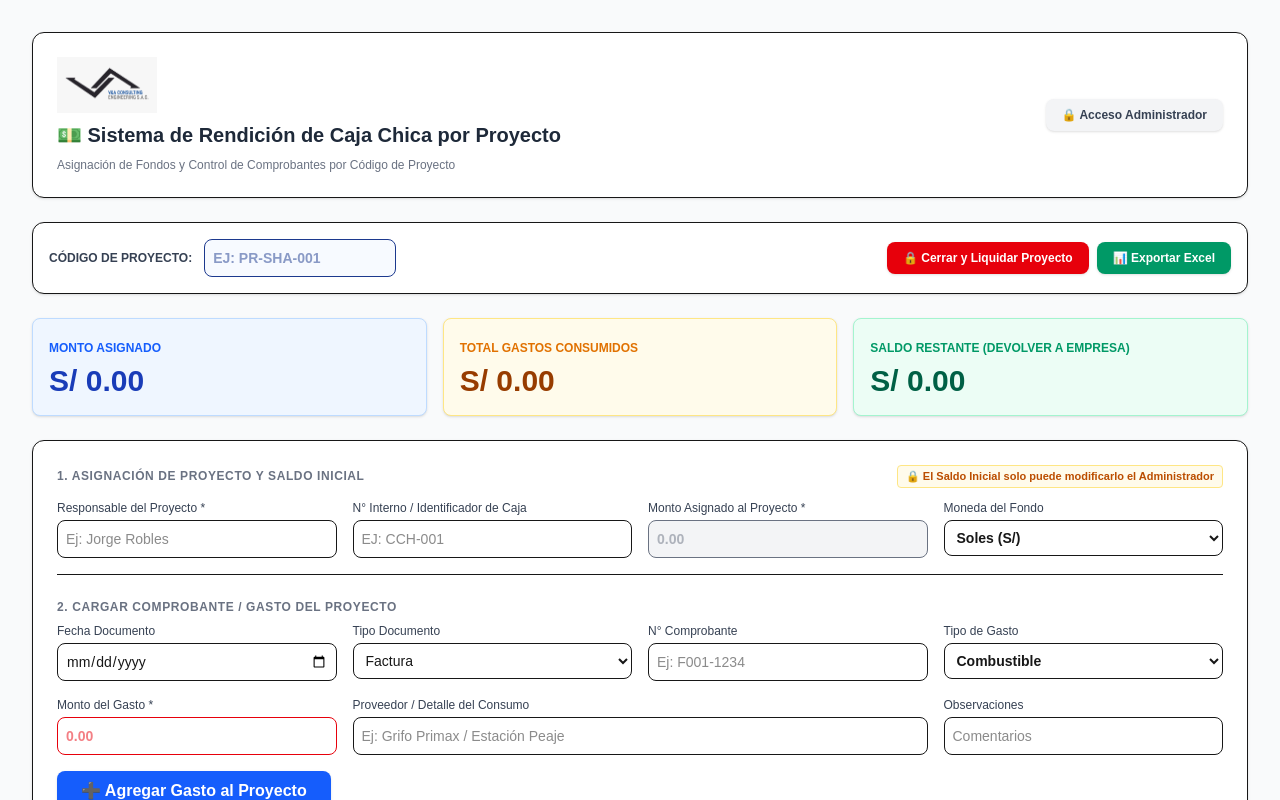
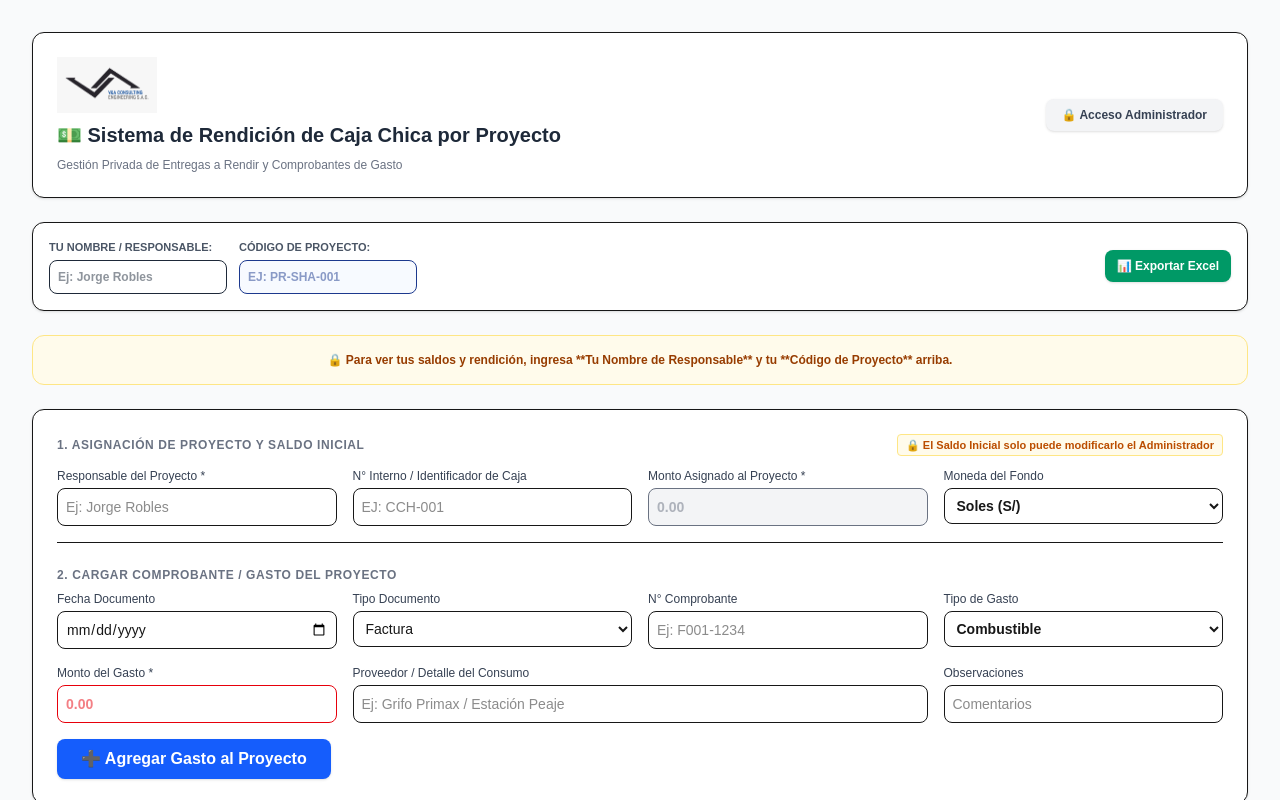
Before and after one commit to jroblestinajeros-lab/Control-de-vencimientos, a Next.js app: page /caja in a window 1280 px wide. Shown: the top 800 px of the page. Built offline with nearby package versions, Linux system fonts and the light colour scheme; no server answers; the database is empty.

Commit message:
Update page.tsx

```diff
--- a/app/caja/page.tsx
+++ b/app/caja/page.tsx
@@ -4,7 +4,7 @@ import { useState, useEffect } from 'react';
 import { createClient } from '@supabase/supabase-js';
 import * as XLSX from 'xlsx';
 
-// Conexión directa con credenciales de Supabase
+// Conexión directa con Supabase
 const supabaseUrl = 'https://cxqwzbfbffarrlgbhtuv.supabase.co';
 const supabaseAnonKey = 'sb_publishable_tLRrpt_XooefWWZp-xXDaQ_eNyXO_zE';
 const supabase = createClient(supabaseUrl, supabaseAnonKey);
@@ -34,16 +34,17 @@ export default function CajaChicaHome() {
   const [idEditando, setIdEditando] = useState<number | null>(null);
   const [esAdmin, setEsAdmin] = useState<boolean>(false);
 
-  // Filtro por Código de Proyecto Activo
+  // Filtro de usuario activo
+  const [responsableFiltro, setResponsableFiltro] = useState<string>('');
   const [proyectoSeleccionado, setProyectoSeleccionado] = useState<string>('');
 
-  // Formulario 1: Apertura de Caja por Proyecto
+  // Formulario 1: Apertura
   const [numeroCaja, setNumeroCaja] = useState<string>('');
   const [responsable, setResponsable] = useState<string>('');
   const [saldoInicial, setSaldoInicial] = useState<string>('');
   const [moneda, setMoneda] = useState<string>('PEN');
 
-  // Formulario 2: Registro de Comprobante / Gasto
+  // Formulario 2: Gasto
   const [fechaDocumento, setFechaDocumento] = useState<string>('');
   const [tipoDocumento, setTipoDocumento] = useState<string>('Factura');
   const [numeroDocumento, setNumeroDocumento] = useState<string>('');
@@ -56,7 +57,6 @@ export default function CajaChicaHome() {
     cargarRegistros();
   }, []);
 
-  // Autocompletar datos al seleccionar/escribir Código de Proyecto
   useEffect(() => {
     if (!proyectoSeleccionado) {
       setNumeroCaja('');
@@ -96,7 +96,7 @@ export default function CajaChicaHome() {
     const pass = prompt('Ingresa la contraseña de Administrador (vya2026):');
     if (pass === CLAVE_ADMIN) {
       setEsAdmin(true);
-      alert('Modo Administrador ACTIVADO.');
+      alert('Modo Administrador ACTIVADO. Ahora puedes ver y gestionar todos los proyectos.');
     } else if (pass !== null) {
       alert('Contraseña incorrecta.');
     }
@@ -287,9 +287,22 @@ export default function CajaChicaHome() {
     XLSX.writeFile(workbook, `Rendicion_Proyecto_${proyectoSeleccionado || 'General'}.xlsx`);
   };
 
-  const registrosFiltrados = proyectoSeleccionado
-    ? registros.filter((r) => (r.codigo_proyecto || '').toUpperCase().trim() === proyectoSeleccionado.toUpperCase().trim())
-    : [];
+  // PRIVACIDAD Y FILTRADO:
+  // Si es Admin ve todo lo del proyecto seleccionado.
+  // Si es Usuario normal, se filtra estrictamente por su Nombre de Responsable y Proyecto.
+  const registrosFiltrados = registros.filter((r) => {
+    const coincideProyecto = proyectoSeleccionado
+      ? (r.codigo_proyecto || '').toUpperCase().trim() === proyectoSeleccionado.toUpperCase().trim()
+      : false;
+
+    if (esAdmin) return coincideProyecto;
+
+    const coincideResponsable = responsableFiltro
+      ? (r.responsable || '').toLowerCase().includes(responsableFiltro.toLowerCase().trim())
+      : false;
+
+    return coincideProyecto && coincideResponsable;
+  });
 
   const primerRegistro = registrosFiltrados[0];
   const saldoInicialAsignado = primerRegistro ? primerRegistro.saldo_inicial : (parseFloat(saldoInicial) || 0);
@@ -308,7 +321,7 @@ export default function CajaChicaHome() {
           <div className="text-center sm:text-left flex flex-col items-center sm:items-start space-y-2">
             <img src="/logo.jpeg" alt="VyA Consulting Logo" className="h-14 object-contain" />
             <h1 className="text-xl font-bold text-gray-800">💵 Sistema de Rendición de Caja Chica por Proyecto</h1>
-            <p className="text-xs text-gray-500">Asignación de Fondos y Control de Comprobantes por Código de Proyecto</p>
+            <p className="text-xs text-gray-500">Gestión Privada de Entregas a Rendir y Comprobantes de Gasto</p>
           </div>
 
           <button
@@ -317,64 +330,86 @@ export default function CajaChicaHome() {
               esAdmin ? 'bg-amber-100 text-amber-800 border border-amber-300' : 'bg-gray-100 text-gray-700 hover:bg-gray-200'
             }`}
           >
-            {esAdmin ? '🔓 Modo Admin Activo' : '🔒 Acceso Administrador'}
+            {esAdmin ? '🔓 Modo Admin Activo (Vista Global)' : '🔒 Acceso Administrador'}
           </button>
         </div>
 
-        {/* Control Principal por Código de Proyecto */}
+        {/* Identificación de Usuario y Selección de Proyecto */}
         <div className="bg-white p-4 rounded-xl shadow-sm border flex flex-col md:flex-row justify-between items-center gap-4">
-          <div className="flex items-center gap-3 w-full md:w-auto">
-            <label className="text-xs font-bold text-gray-700 uppercase">Código de Proyecto:</label>
+          <div className="grid grid-cols-1 md:grid-cols-2 gap-3 w-full md:w-auto">
+            {!esAdmin && (
+              <div>
+                <label className="block text-[11px] font-bold text-gray-600 uppercase mb-1">Tu Nombre / Responsable:</label>
+                <input
+                  type="text"
+                  placeholder="Ej: Jorge Robles"
+                  value={responsableFiltro}
+                  onChange={(e) => setResponsableFiltro(e.target.value)}
+                  className="p-2 border rounded-lg text-xs font-bold text-gray-800 w-full"
+                />
+              </div>
+            )}
+            <div>
+              <label className="block text-[11px] font-bold text-gray-600 uppercase mb-1">Código de Proyecto:</label>
               <input
                 type="text"
                 placeholder="Ej: PR-SHA-001"
                 value={proyectoSeleccionado}
                 onChange={(e) => setProyectoSeleccionado(e.target.value)}
-              className="p-2 border rounded-lg text-sm font-extrabold text-blue-900 bg-blue-50/50 uppercase w-48"
+                className="p-2 border rounded-lg text-xs font-extrabold text-blue-900 bg-blue-50/50 uppercase w-full"
               />
+            </div>
+          </div>
+
+          <div className="flex items-center gap-2 w-full md:w-auto justify-end">
             {proyectoSeleccionado && (
               cajaEstaCerrada ? (
-                <span className="px-3 py-1 rounded-full text-xs font-extrabold bg-red-100 text-red-700">
+                <span className="px-3 py-1.5 rounded-full text-xs font-extrabold bg-red-100 text-red-700">
                   🔒 CERRADA
                 </span>
               ) : (
-                <span className="px-3 py-1 rounded-full text-xs font-extrabold bg-emerald-100 text-emerald-700">
+                <span className="px-3 py-1.5 rounded-full text-xs font-extrabold bg-emerald-100 text-emerald-700">
                   🔓 ABIERTA
                 </span>
               )
             )}
-          </div>
 
-          <div className="flex items-center gap-2 w-full md:w-auto justify-end">
-            {cajaEstaCerrada ? (
+            {esAdmin && (
+              cajaEstaCerrada ? (
                 <button
                   type="button"
                   onClick={() => cambiarEstadoCaja('Abierta')}
-                className="bg-amber-600 hover:bg-amber-700 text-white font-semibold py-2 px-4 rounded-lg text-xs shadow transition-colors"
+                  className="bg-amber-600 hover:bg-amber-700 text-white font-semibold py-2 px-3 rounded-lg text-xs shadow transition-colors"
                 >
-                🔓 Reabrir Caja Proyecto
+                  🔓 Reabrir
                 </button>
               ) : (
                 <button
                   type="button"
                   onClick={() => cambiarEstadoCaja('Cerrada')}
-                className="bg-red-600 hover:bg-red-700 text-white font-semibold py-2 px-4 rounded-lg text-xs shadow transition-colors"
+                  className="bg-red-600 hover:bg-red-700 text-white font-semibold py-2 px-3 rounded-lg text-xs shadow transition-colors"
                 >
-                🔒 Cerrar y Liquidar Proyecto
+                  🔒 Cerrar Caja
                 </button>
+              )
             )}
 
             <button
               type="button"
               onClick={exportarAExcel}
-              className="bg-emerald-600 hover:bg-emerald-700 text-white font-semibold py-2 px-4 rounded-lg text-xs shadow transition-colors"
+              className="bg-emerald-600 hover:bg-emerald-700 text-white font-semibold py-2 px-3 rounded-lg text-xs shadow transition-colors"
             >
               📊 Exportar Excel
             </button>
           </div>
         </div>
 
-        {/* Resumen Financiero */}
+        {/* Resumen Financiero Privado */}
+        {!esAdmin && (!responsableFiltro || !proyectoSeleccionado) ? (
+          <div className="bg-amber-50 border border-amber-200 p-4 rounded-xl text-center text-xs font-semibold text-amber-800">
+            🔒 Para ver tus saldos y rendición, ingresa **Tu Nombre de Responsable** y tu **Código de Proyecto** arriba.
+          </div>
+        ) : (
           <div className="grid grid-cols-1 md:grid-cols-3 gap-4">
             <div className="bg-blue-50 border border-blue-200 p-4 rounded-lg shadow-sm">
               <span className="text-xs font-bold text-blue-600 uppercase">
@@ -399,6 +434,7 @@ export default function CajaChicaHome() {
               </p>
             </div>
           </div>
+        )}
 
         {/* Formulario */}
         <form onSubmit={guardarGasto} className={`p-6 rounded-xl shadow-sm border space-y-4 ${cajaEstaCerrada ? 'bg-gray-100 opacity-60 pointer-events-none' : idEditando ? 'bg-amber-50/50 border-amber-300' : 'bg-white'}`}>
@@ -521,7 +557,7 @@ export default function CajaChicaHome() {
           </button>
         </form>
 
-        {/* Tabla de Comprobantes por Proyecto */}
+        {/* Tabla de Comprobantes Filtrados */}
         <div className="bg-white p-6 rounded-xl shadow-sm border space-y-4">
           <h2 className="text-lg font-semibold text-gray-800 border-b pb-2">
             Comprobantes Rendidos {proyectoSeleccionado ? <>en Proyecto <span className="text-blue-600 font-extrabold">{proyectoSeleccionado}</span></> : ''}
@@ -529,10 +565,10 @@ export default function CajaChicaHome() {
 
           {loading ? (
             <p className="text-center text-sm text-gray-500 py-4">Cargando rendición...</p>
-          ) : !proyectoSeleccionado ? (
-            <p className="text-center text-sm text-gray-500 py-4">Ingresa o selecciona un Código de Proyecto en la barra superior para ver sus detalles.</p>
+          ) : !esAdmin && (!responsableFiltro || !proyectoSeleccionado) ? (
+            <p className="text-center text-sm text-gray-500 py-4">Ingresa tu Nombre de Responsable y Código de Proyecto arriba para visualizar los comprobantes.</p>
           ) : registrosFiltrados.length === 0 ? (
-            <p className="text-center text-sm text-gray-500 py-4">No hay comprobantes registrados aún para el proyecto {proyectoSeleccionado}.</p>
+            <p className="text-center text-sm text-gray-500 py-4">No hay comprobantes autorizados o registrados para los datos ingresados.</p>
           ) : (
             <div className="overflow-x-auto">
               <table className="w-full text-left text-xs text-gray-600 border-collapse">
```
Lines whose indentation alone changed are shown as unchanged.
